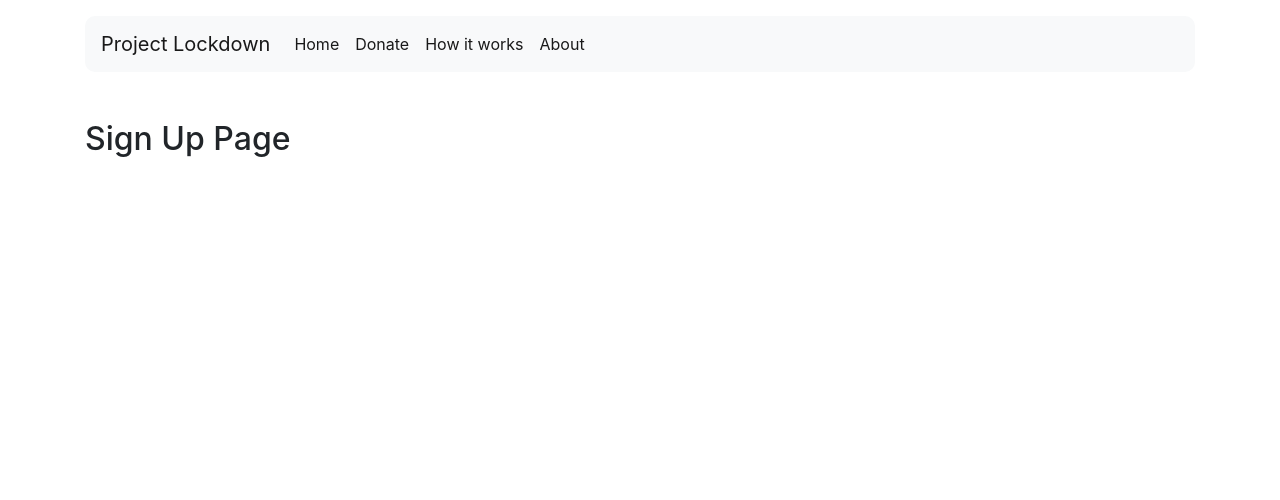
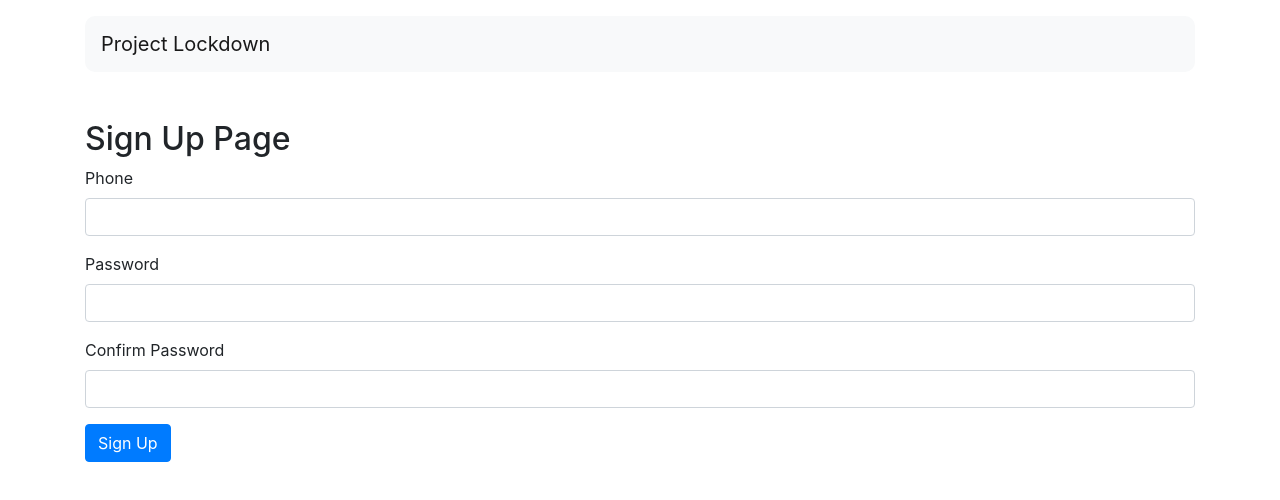
Before and after one commit to alphamanuscript/social-relief, a Vue app in the folder webapp/: page /sign-up in a window 1280 px wide. Shown: the top 500 px of the page. Built offline with nearby package versions, Linux system fonts and the light colour scheme.

Commit message:
Design sign-in and sign-up pages

```diff
--- a/webapp/src/app.vue
+++ b/webapp/src/app.vue
@@ -55,8 +55,13 @@ export default {
       }
       else if(to.name === 'accept-invitation') {
         this.showNavigation = false;
-        console.log('to: ', to);
         await this.getInvitation({ path: `${to.path}`});
+      }
+      else if(to.name === 'sign-up') {
+        this.showNavigation = false;
+        if (to.params.phone) {
+          await this.doesUserExist({ phone: to.params.phone});
+        }
       }
     }
   }
--- a/webapp/src/services/account-service.ts
+++ b/webapp/src/services/account-service.ts
@@ -349,5 +349,12 @@ export const AccountService = {
       url: `${API_URL}/invitations/${invtId}`,
     });
     return res.data
+  },
+  async getUser(phone: string) {
+    const res = await axios({
+      method: 'GET',
+      url: `${API_URL}/users/:phone`,
+    });
+    return res.data;
   }
 };
--- a/webapp/src/store/index.ts
+++ b/webapp/src/store/index.ts
@@ -1,6 +1,7 @@
 import Vue from 'vue';
 import Vuex from 'vuex';
 import { AccountService } from '@/services';
+import router from '../router';
 
 Vue.use(Vuex)
 
@@ -281,6 +282,13 @@ export default new Vuex.Store({
       await AccountService.acceptInvitation(_id);
       commit('setInvitation', null);
     },
+    async doesUserExist({ commit }, { phone }: { phone: string }) {
+      console.log('phone in doesUserExist: ', phone);
+      const user = await AccountService.getUser(phone);
+      if (user) {
+        router.push({ name: 'sign-in', params: { phone } });
+      }
+    }
   },
   modules: {
   }
--- a/webapp/src/views/sign-in.vue
+++ b/webapp/src/views/sign-in.vue
@@ -9,7 +9,12 @@
 </template>
 <script>
 export default {
+  name: 'sign-in',
+  data() {
+    return {
 
+    }
+  }
 }
 </script>
 <style lang="scss" scoped>
--- a/webapp/src/views/sign-up.vue
+++ b/webapp/src/views/sign-up.vue
@@ -3,13 +3,56 @@
     <div class="row mb md-5">
       <div class="col">
         <h2>Sign Up Page</h2>
+        <form>
+          <div class="row">
+            <div class="col-md-12 form-group">
+              <label for="phone">Phone</label>
+              <input
+                v-model="phone"
+                id="phone"
+                type="text"
+                class="form-control"
+              >
+            </div>
+            <div class="col-md-12 form-group">
+              <label for="password">Password</label>
+              <input
+                v-model="password"
+                id="password"
+                type="password"
+                class="form-control"
+              >
+            </div>
+            <div class="col-md-12 form-group">
+              <label for="confirmed_password">Confirm Password</label>
+              <input
+                v-model="confirmed_password"
+                id="confirmed_password"
+                type="password"
+                class="form-control"
+              >
+            </div>
+            <div class="col-md-6">
+              <button type="submit" class="btn btn-primary" @click.prevent="signup">Sign Up</button>
+            </div>
+          </div>
+        </form>
       </div>
     </div>
   </div>
 </template>
 <script>
 export default {
-
+  name: 'sign-up',
+  data() {
+    return {
+      phone: '',
+      password: '',
+      confirmedPassword: '',
+      phoneMessage: 'Please provide a valid phone',
+      passwordMessage: 'Please provide a valid password',
+    }
+  },
 }
 </script>
 <style lang="scss" scoped>
```
Also changed, not shown: webapp/src/router/index.ts (+4 -4 lines).
